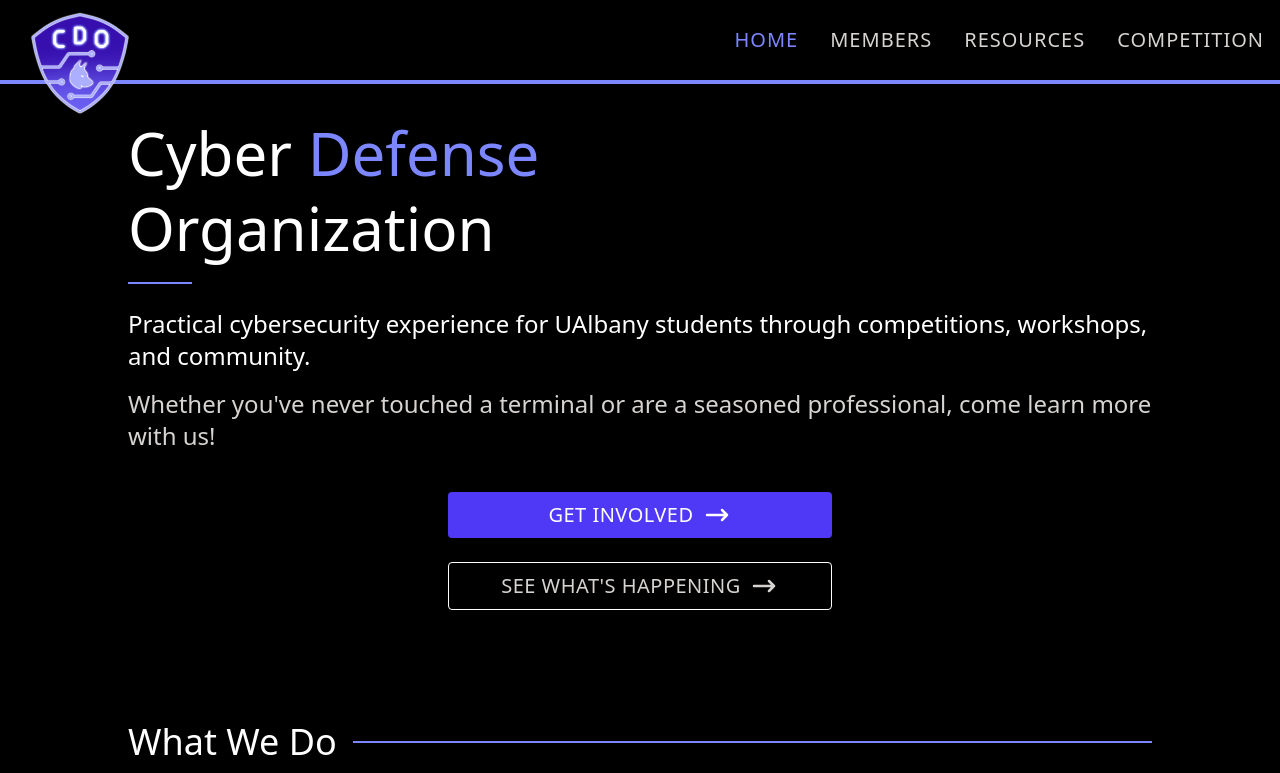
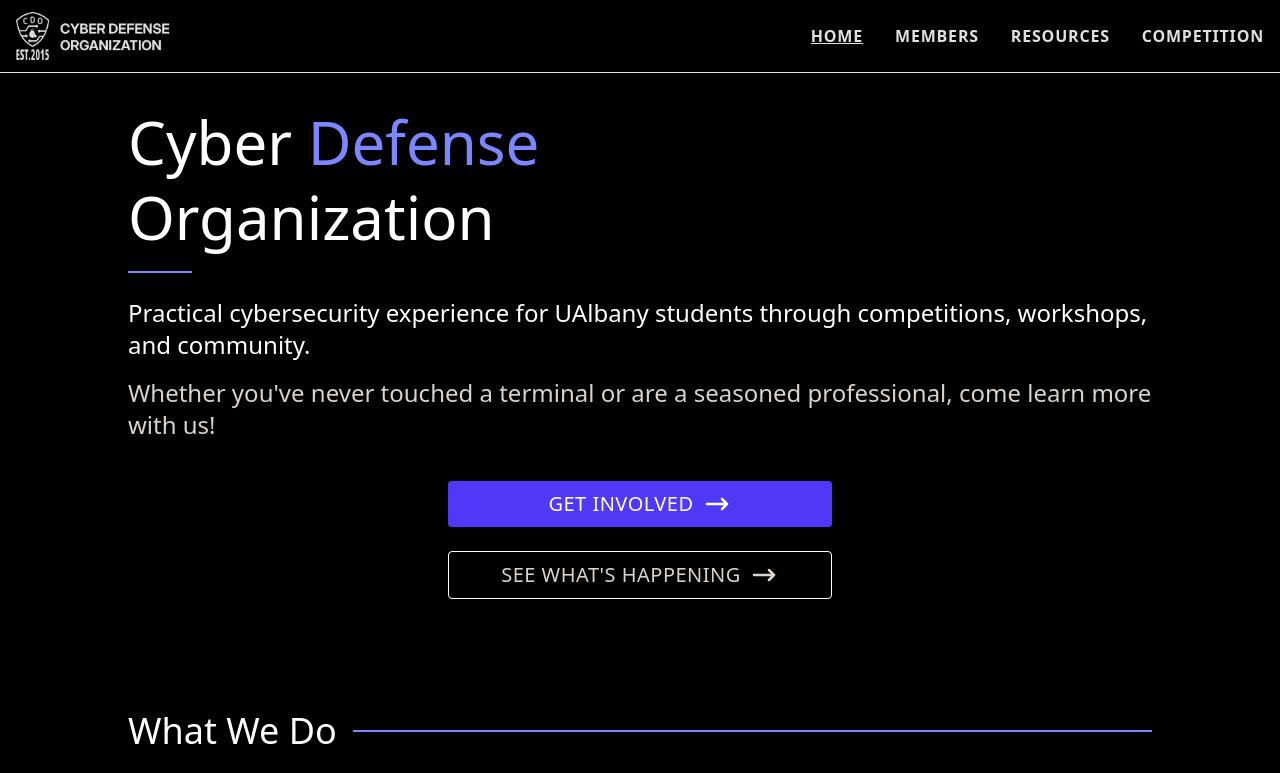
Before and after one commit to coal-rock/CDOWebsite, a React (Vite) app: page / in a window 1280 px wide. Shown: the top 773 px of the page. Built offline with nearby package versions, Linux system fonts and the light colour scheme.

Commit message:
clean up header pt.2

```diff
--- a/src/components/Header.tsx
+++ b/src/components/Header.tsx
@@ -1,32 +1,19 @@
 import { Link, useLocation } from "react-router"
 import HamburgerMenu from "./HamburgerMenu.tsx"
-import logo from '../assets/logo.png'
+import Logo from "../assets/logo-white-est-text.png";
 import { routes } from "../data/navigationData.tsx";
 
 export default function Header() {
     const location = useLocation()
     return (
         <>
-            <header className='sticky top-0 z-50 bg-black w-full border-b-4 border-indigo-400'>
+            <header className='sticky top-0 z-50 bg-black w-full border-b border-[#e0e0e0]'>
 
-                <div className='mx-auto max-w-7xl px-4 h-16 flex items-center justify-between mb-4'>
+                <div className='w-full px-4 h-18 flex items-center justify-center'>
+                    <nav className='hidden md:flex items-between justify-between w-full'>
+                        <img src={Logo} className="h-12" />
 
-                    <div className='flex items-center gap-4'>
-                        {/* Logo as Home Button */}
-                        <Link to='/'
-                            onClick={() => {
-                                window.scrollTo({ top: 0, behavior: 'smooth' })
-                            }}
-                        >
-                            <img
-                                src={logo}
-                                alt='CDO Logo'
-                                className='h-32 mt-14'
-                            />
-                        </Link>
-                    </div>
-
-                    <nav className='hidden md:flex items-center gap-8 mt-4'>
+                        <div className="flex flex-row gap-8 justify-center items-center">
                             {routes.map((route, index) => {
 
                                 const isActive = location.pathname === route.path
@@ -36,13 +23,14 @@
                                         key={index}
                                         to={route.path}
                                         onClick={() => window.scrollTo({ top: 0, behavior: 'smooth' })}
-                                    className={`text-lg md:text-xl font-medium tracking-wider uppercase transition-colors duration-200 hover:text-white
-                                        ${isActive ? 'text-indigo-400' : 'text-stone-300'}`}
+                                        className={`text-base font-bold tracking-wider uppercase hover:text-white text-[#e0e0e0]
+                                        ${isActive ? 'underline' : ''}`}
                                     >
                                         {route.name == 'menu' ? 'home' : route.name}
                                     </Link>
                                 )
                             })}
+                        </div>
                     </nav>
 
                     <div className='md:hidden block'>
```
Lines whose indentation alone changed are shown as unchanged.
